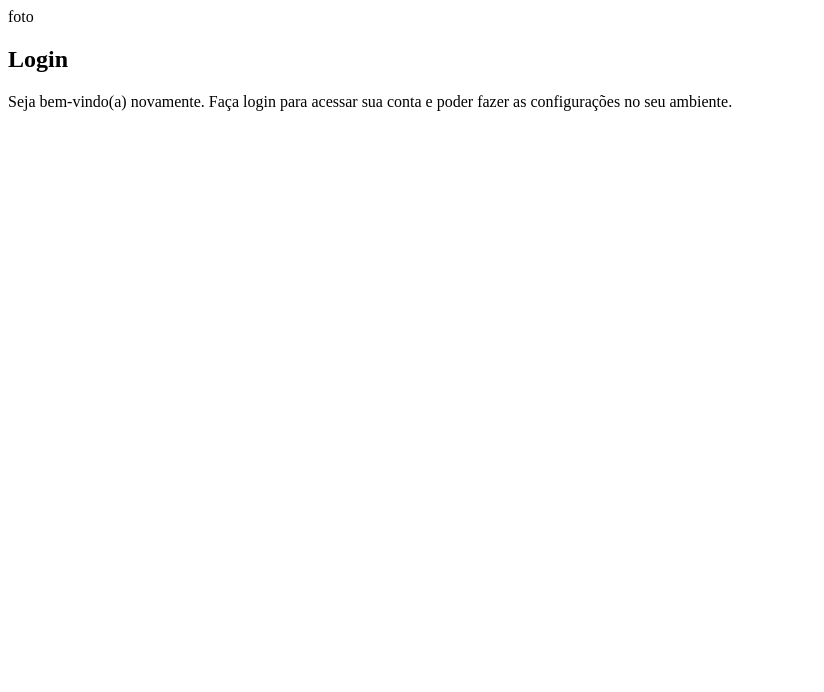
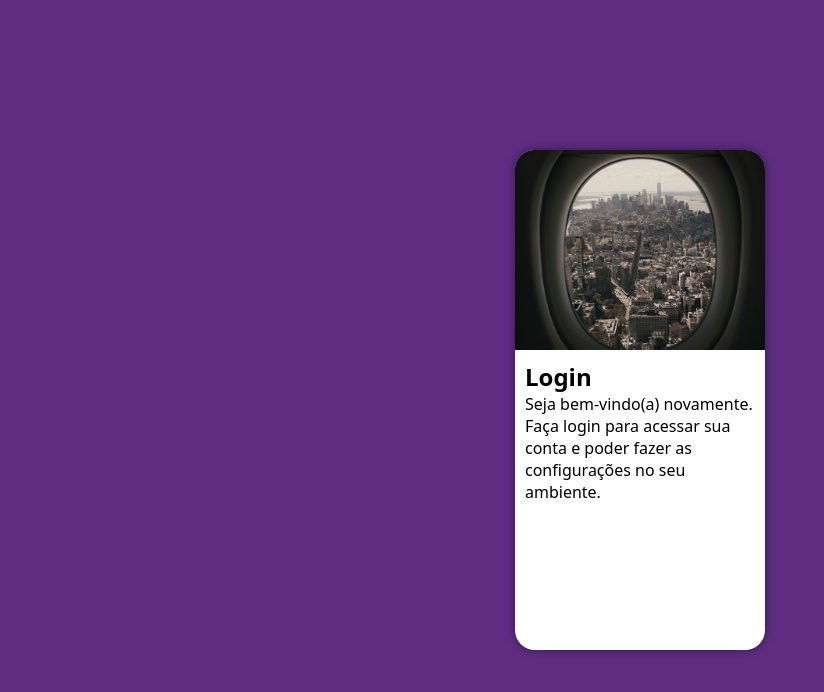
Before and after one commit to JeffersondoNascimento/projeto-login, a plain HTML site: page index.html in a window 1280 px wide. Shown: the whole page, without its empty margins (0-824 px from the left). Drawn offline with Linux system fonts and the light colour scheme.

Commit message:
atualizei

```diff
--- a/estilos/style.css
+++ b/estilos/style.css
@@ -5,3 +5,50 @@
     Verde: #49a09d
     Lilás: #5f2c82
 */
+
+* {
+    font-family: system-ui, -apple-system, BlinkMacSystemFont, 'Segoe UI', Roboto, Oxygen, Ubuntu, Cantarell, 'Open Sans', 'Helvetica Neue', sans-serif;
+    padding: 0px;
+    margin: 0px;
+    box-sizing: border-box;
+}
+
+body, html {
+    background-color: #5f2c82;
+    height: 100vh;
+    width: 100vw;
+}
+
+main {
+    position: relative;
+    height: 100vh;
+    width: 100vw;
+}
+
+section#login {
+    position: relative;
+    top: 50%;
+    left: 50%;
+    transform: translate(-50%, -50%);
+    overflow: hidden;
+
+
+    background-color: white;
+    width: 250px;
+    height: 500px;
+    border-radius: 20px;
+    box-shadow: 0px 0px 10px rgba(0, 0, 0, 0.450);
+}
+
+section#login > div#imagem {
+    display: block;
+    background: #5f2c82 url(../imagens/pexels-sean-valentine-3260886.jpg) no-repeat;
+    background-size: cover;
+    background-position: center center;
+    height: 200px;
+}
+
+section#login > div#formulario {
+    display: block;
+    padding: 10px;
+}
--- a/index.html
+++ b/index.html
@@ -11,7 +11,7 @@
     <main>
         <section id="login">
             <div id="imagem">
-                foto
+                <!-- Aqui vai a imagem nas CSS-->
             </div>
             <div id="formulario">
                 <h1>Login</h1>
```
